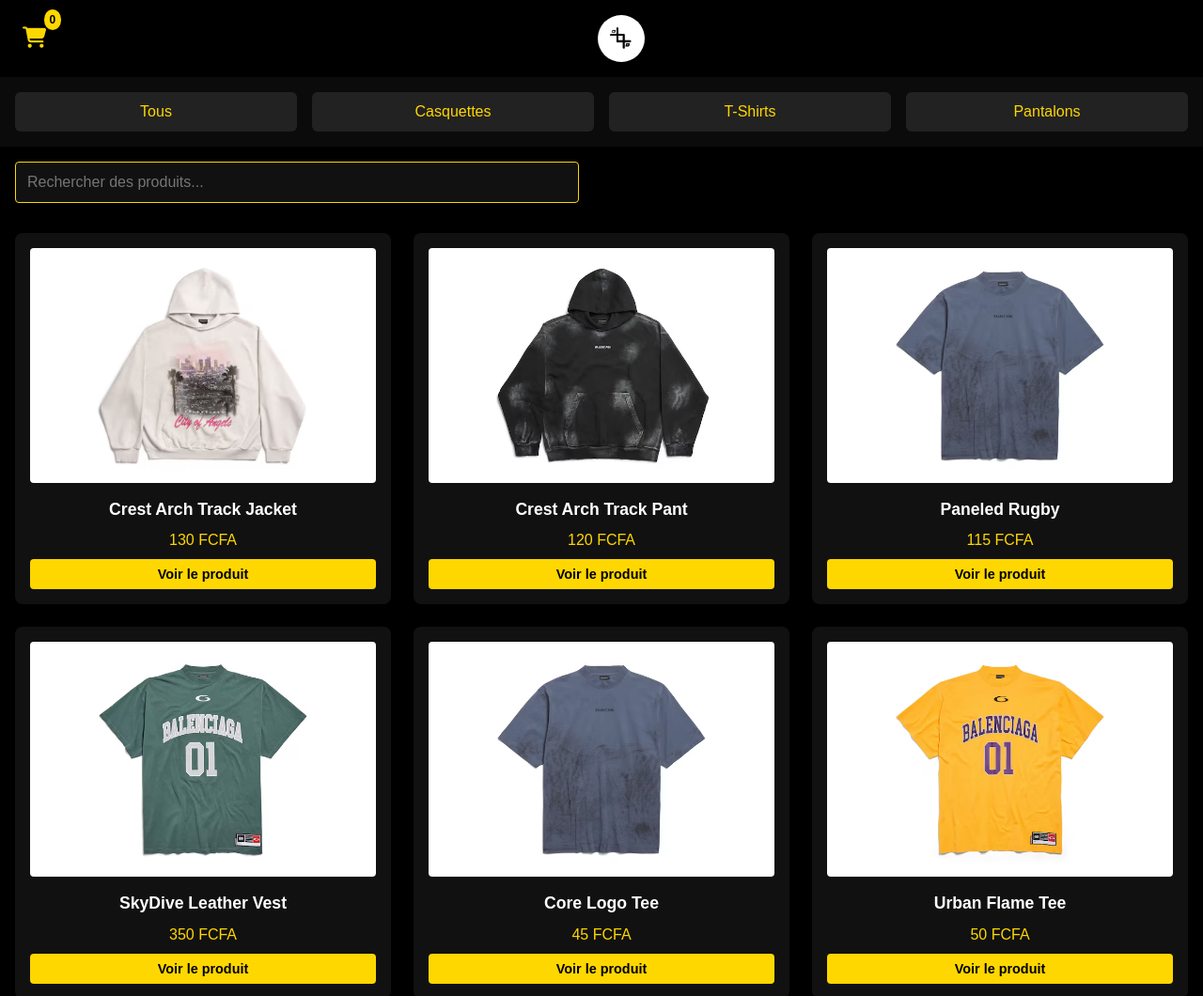
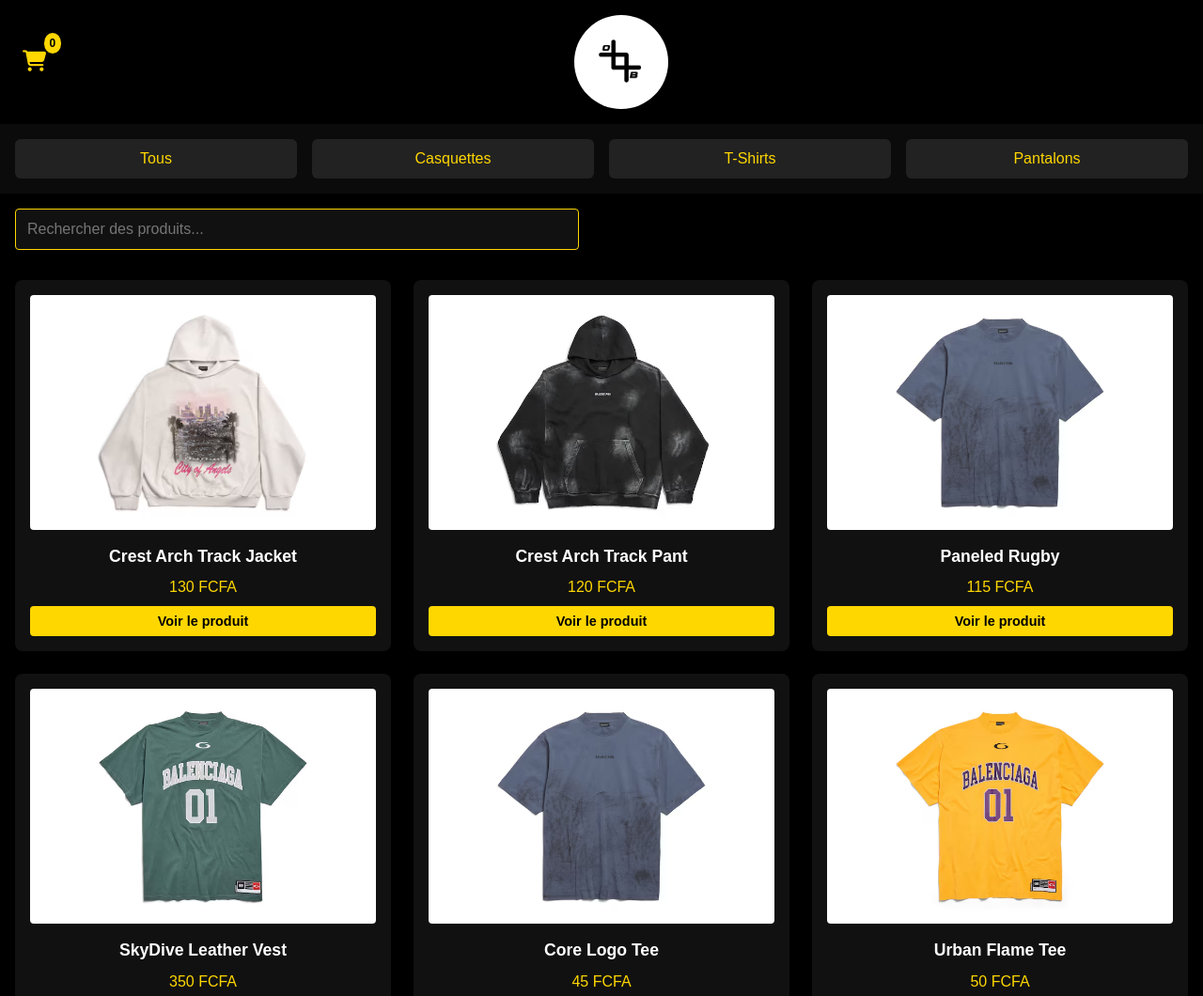
Before and after one commit to jackbrayan17/On-Black, a plain HTML site: page index.html in a window 1280 px wide. Shown: the top 1060 px of the page at 94% size. Drawn offline with Linux system fonts and the light colour scheme.

Commit message:
Update index.html

```diff
--- a/index.html
+++ b/index.html
@@ -70,7 +70,7 @@
         }
 
         header img.logo {
-            width: clamp(40px, 10vw, 50px);
+            width: clamp(80px, 15vw, 100px);
             height: auto;
             border-radius: 50%;
             order: 2;
```
